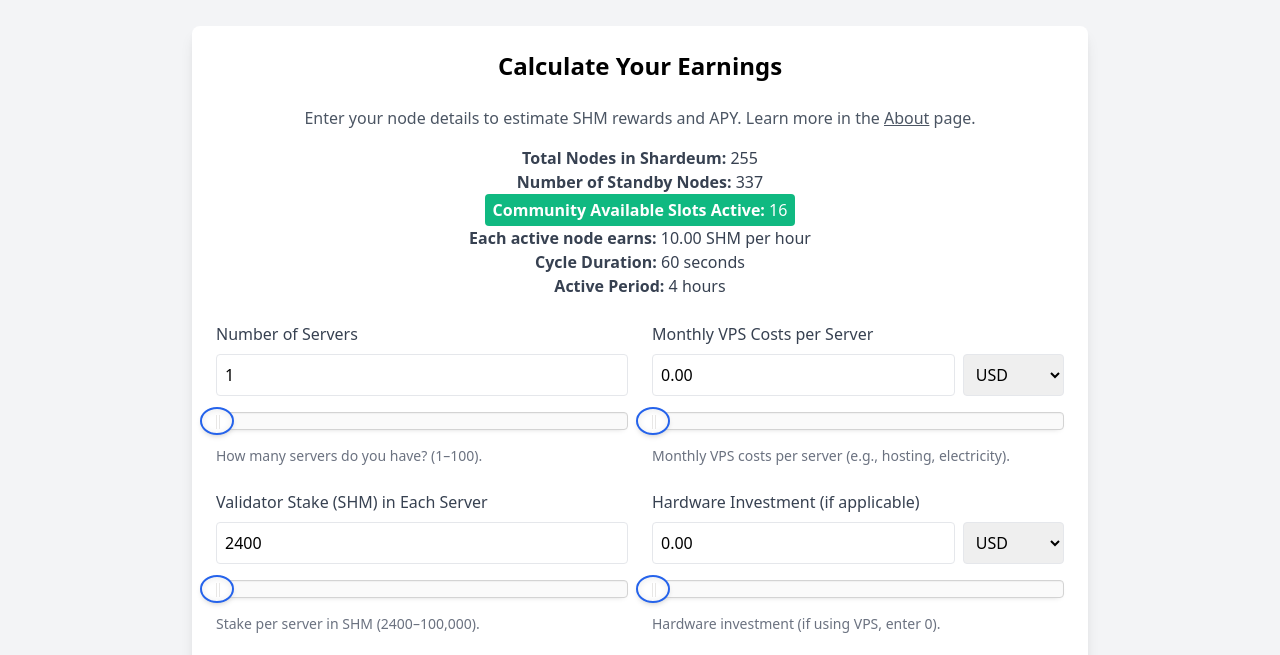
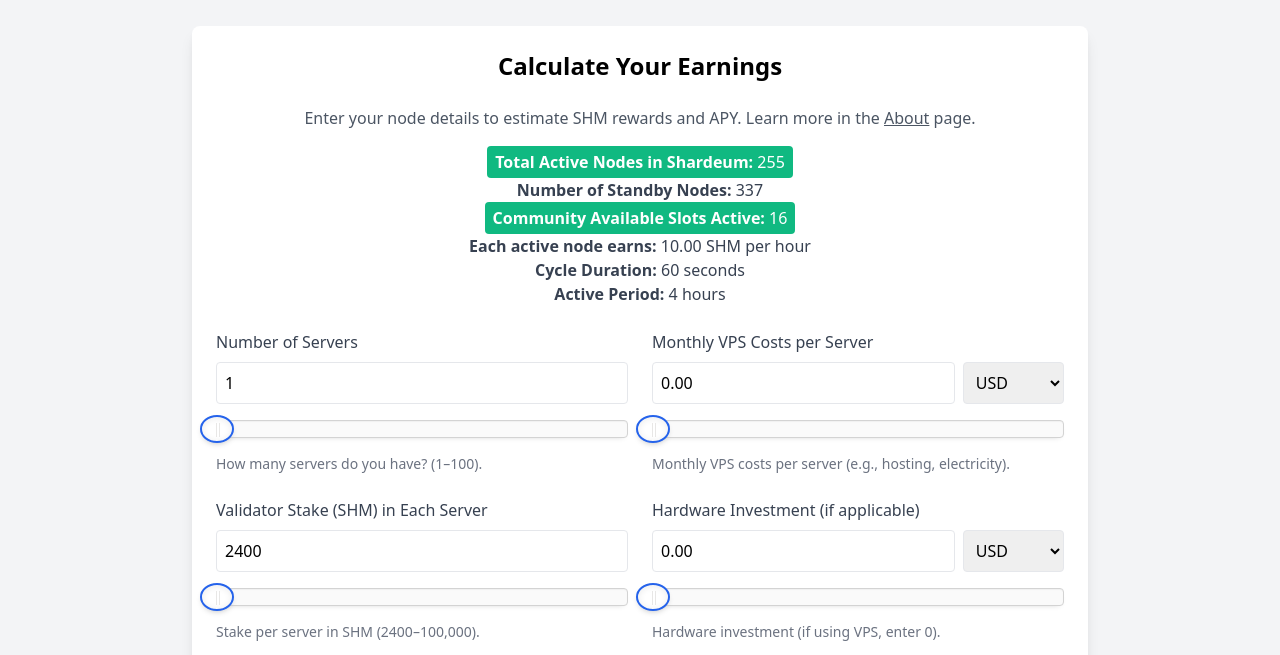
Before and after one commit to BrunoMarshall/Shardeum.live, a plain HTML site: page apy-calculator.html in a window 1280 px wide. Shown: the part 86-741 px from the top of the page. Drawn offline with nearby package versions, Linux system fonts and the light colour scheme; no server answers.

Commit message:
Updated APY calculator_rev2

```diff
--- a/apy-calculator.html
+++ b/apy-calculator.html
@@ -31,7 +31,7 @@
         <p class="text-center text-gray-600 mb-4">Enter your node details to estimate SHM rewards and APY. Learn more in the <a href="about.html" class="underline">About</a> page.</p>
         <!-- Node Counts Display -->
         <div class="text-center text-gray-700 mb-6">
-            <p><strong>Total Nodes in Shardeum:</strong> <span id="total-nodes">Fetching...</span></p>
+            <p class="bg-green-500 text-white px-2 py-1 inline-block rounded"><strong>Total Active Nodes in Shardeum:</strong> <span id="total-nodes">Fetching...</span></p>
             <p><strong>Number of Standby Nodes:</strong> <span id="standby-nodes">Fetching...</span></p>
             <p class="bg-green-500 text-white px-2 py-1 inline-block rounded"><strong>Community Available Slots Active:</strong> <span id="community-nodes">Fetching...</span></p>
             <p><strong>Each active node earns:</strong> <span id="node-reward">Fetching...</span> SHM per hour</p>
```
